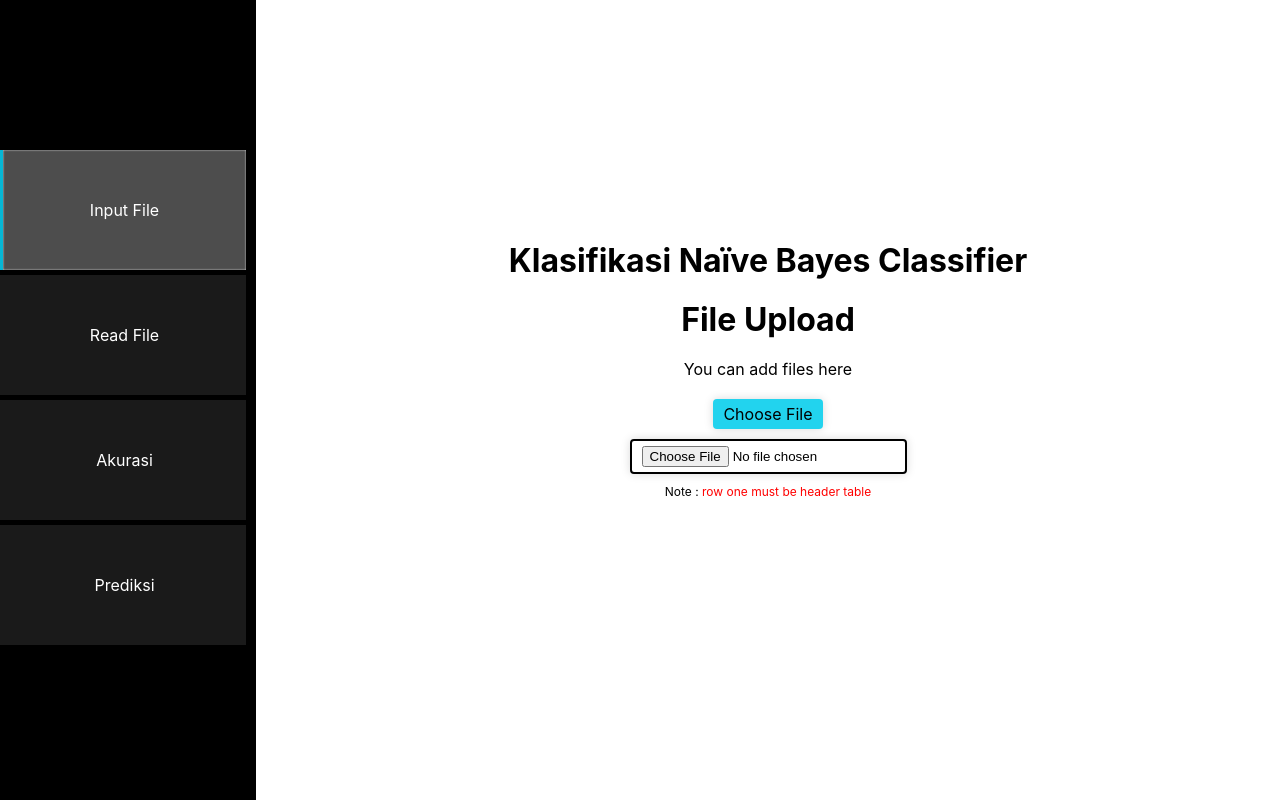
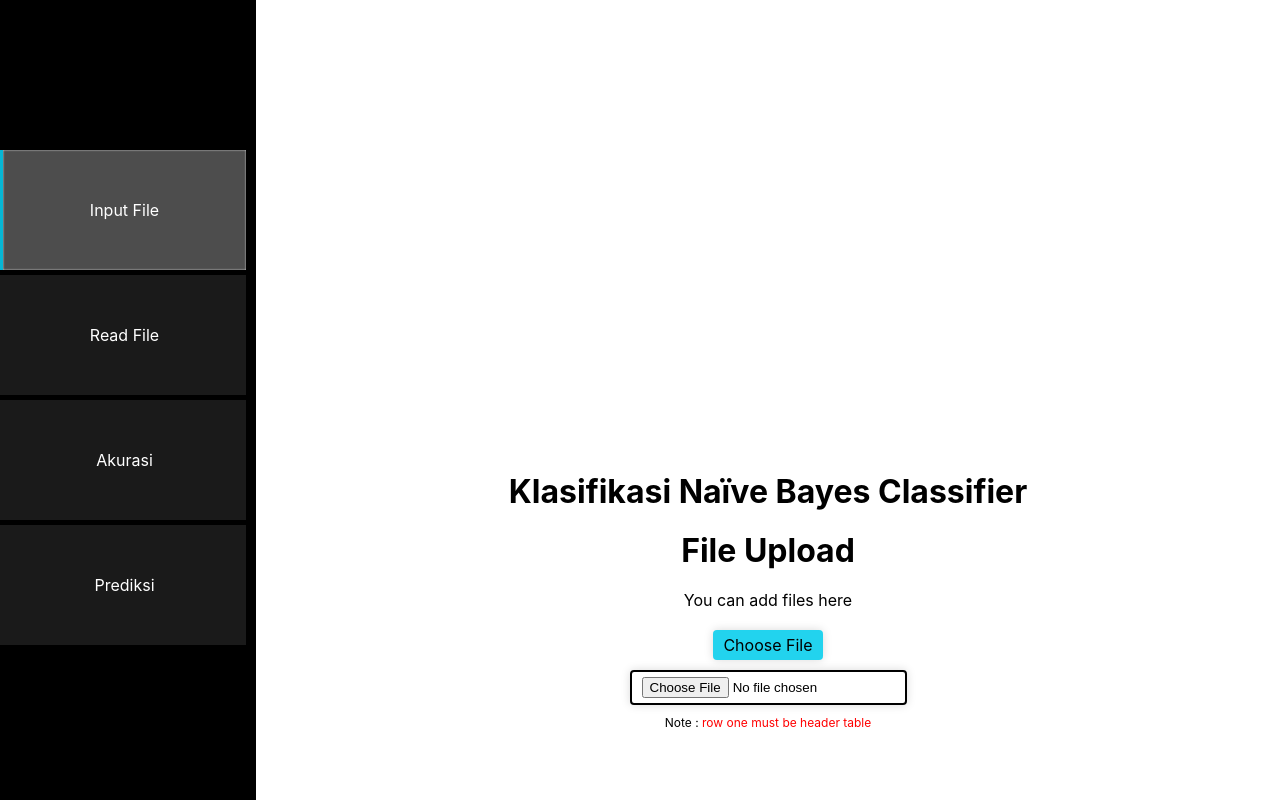
Before and after one commit to agvenmuharisrifqi/showDataML, a Django app: template templates/index.html in a window 1280 px wide. Run offline with Django 4.2, Linux system fonts and the light colour scheme; the template is opened without the code that fills it, so the values that code supplies are empty; some libraries are stand-ins or nearby versions.

Commit message:
perubahan kata2 di index.html v5

```diff
--- a/templates/index.html
+++ b/templates/index.html
@@ -23,8 +23,9 @@
         <div class="content">
             <!-- Start file upload -->
             <section class="section active">
+
                 <div class="section-input-file">
-                    <h1 style="font-size: 32px; margin-bottom: 20px;">Klasifikasi Naïve Bayes Classifier </h1>
+                    <h1 style="font-size: 32px; margin-bottom: 20px; margin-top: auto;">Klasifikasi Naïve Bayes Classifier </h1>
                     <h2 style="font-size: 32px; margin-bottom: 20px;">File Upload</h2>
                     <p style="margin-bottom: 20px;">You can add files here</p>
                     <form action="">
```
